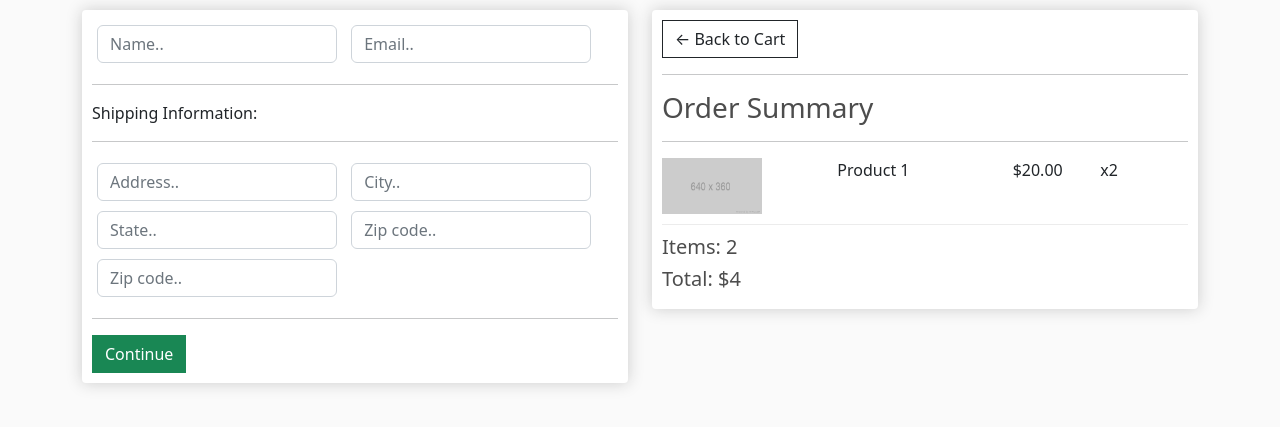
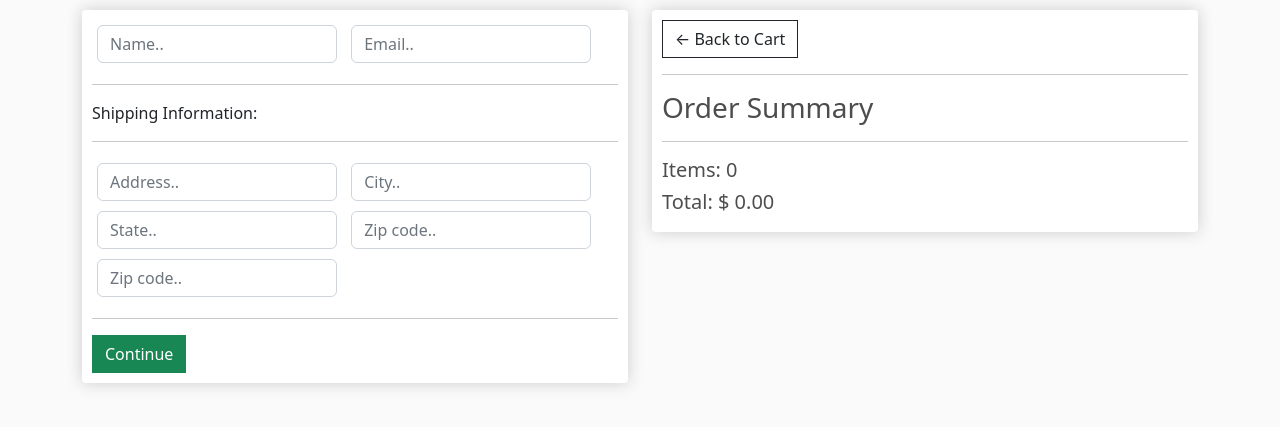
Before and after one commit to ahnge/ecommerce-dij, a Django app: page /checkout/ in a window 1280 px wide. Shown: the part 56-483 px from the top of the page. Run offline with Django 4.2, Linux system fonts and the light colour scheme.

Commit message:
finish up showing dynamic ui

```diff
--- a/store/templates/store/checkout.html
+++ b/store/templates/store/checkout.html
@@ -94,16 +94,18 @@
       <hr />
       <h3>Order Summary</h3>
       <hr />
+      {% for item in items %}
       <div class="cart-row">
         <div style="flex: 2">
-          <img class="row-image" src="{% static 'images/placeholder.png' %}" />
+          <img class="row-image" src="{{item.product.image_url}}" />
         </div>
-        <div style="flex: 2"><p>Product 1</p></div>
-        <div style="flex: 1"><p>$20.00</p></div>
-        <div style="flex: 1"><p>x2</p></div>
+        <div style="flex: 2"><p>{{item.product.name}}</p></div>
+        <div style="flex: 1"><p>$ {{item.product.price|floatformat:2}}</p></div>
+        <div style="flex: 1"><p>x {{item.quantity}}</p></div>
       </div>
-      <h5>Items: 2</h5>
-      <h5>Total: $4</h5>
+      {% endfor %}
+      <h5>Items: {{order.get_cart_items}}</h5>
+      <h5>Total: $ {{order.get_cart_total|floatformat:2}}</h5>
     </div>
   </div>
 </div>
--- a/store/views.py
+++ b/store/views.py
@@ -25,5 +25,13 @@ def cart(req):
 
 
 def checkout(req):
-    context = {}
+    if req.user.is_authenticated:
+        customer = req.user.customer
+        order, created = Order.objects.get_or_create(customer=customer, complete=False)
+        items = order.orderitem_set.all()
+    else:
+        items = []
+        order = {"get_cart_total": 0, "get_cart_items": 0}
+
+    context = {"items": items, "order": order}
     return render(req, "store/checkout.html", context)
```
